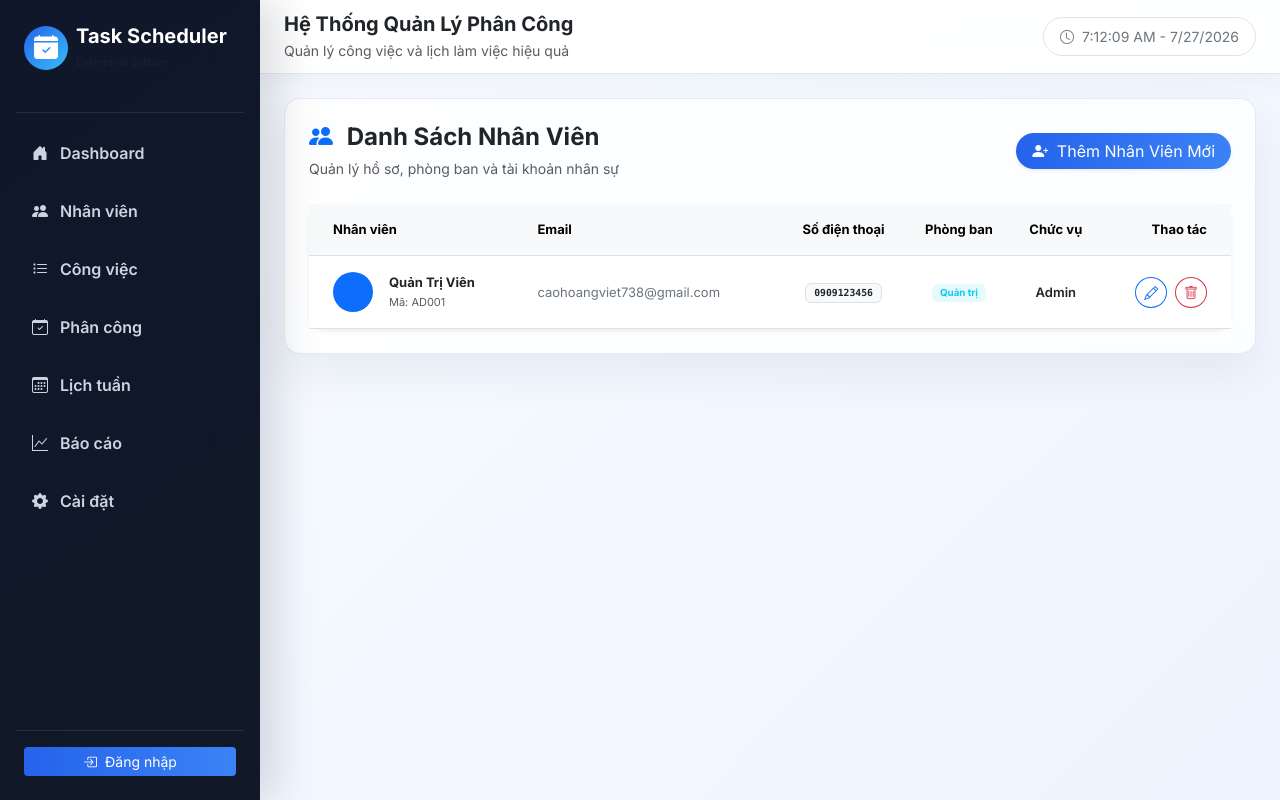
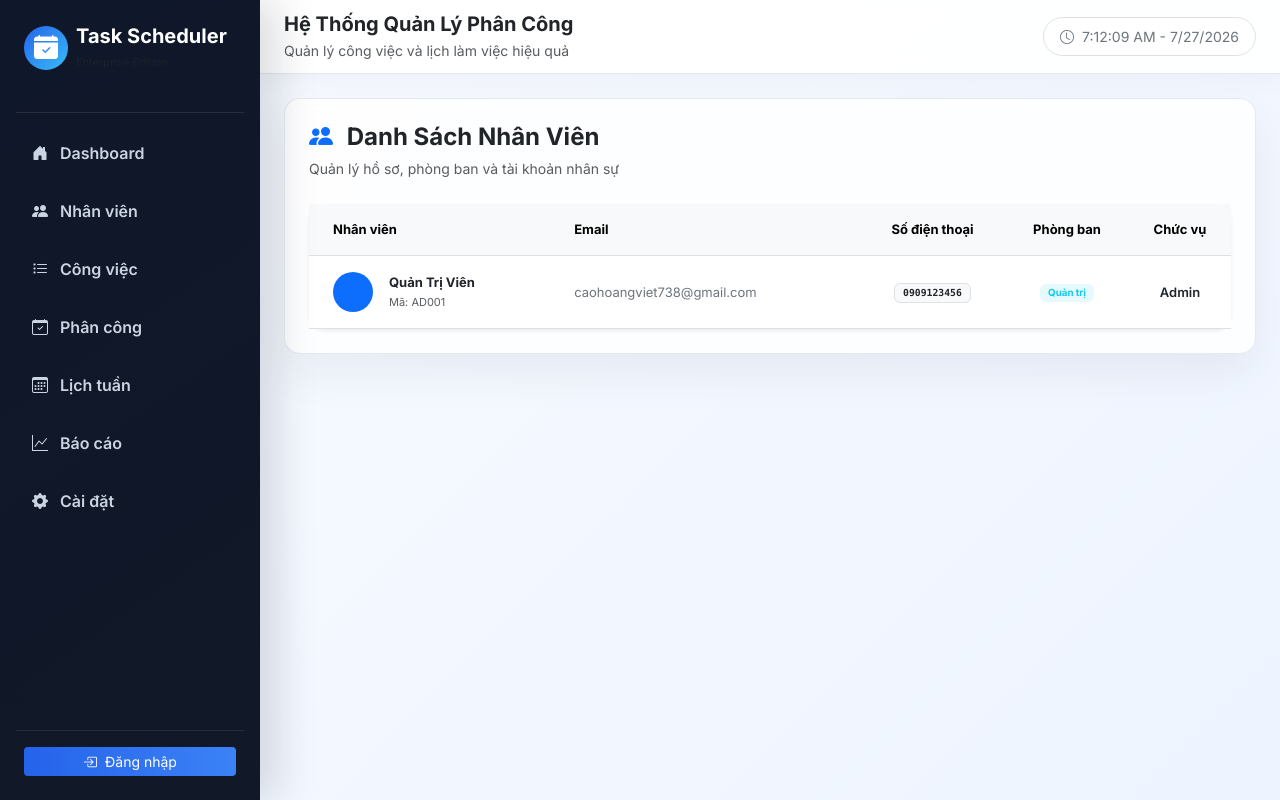
Before and after one commit to Chngivt/EmployeeTaskScheduler, a Flask app: template app/templates/employee/edit.html in a window 1280 px wide. Run offline with Flask 3, Linux system fonts and the light colour scheme; the template is opened without the code that fills it: values that come from a table or form of the project are taken from there, others are empty.

Commit message:
Update edit.html

```diff
--- a/app/templates/employee/edit.html
+++ b/app/templates/employee/edit.html
@@ -6,9 +6,13 @@
         <h4 class="fw-bold text-dark mb-1"><i class="bi bi-people-fill text-primary me-2"></i> Danh Sách Nhân Viên</h4>
         <small class="text-muted">Quản lý hồ sơ, phòng ban và tài khoản nhân sự</small>
     </div>
+
+    <!-- CHỈ ADMIN MỚI THẤY NÚT THÊM NHÂN VIÊN -->
+    {% if session.get('role') == 'admin' %}
     <a href="/employee/add" class="btn btn-primary shadow-sm rounded-pill px-3">
         <i class="bi bi-person-plus-fill me-1"></i> Thêm Nhân Viên Mới
     </a>
+    {% endif %}
 </div>
 
 <div class="card shadow-sm border-0 rounded-4">
@@ -22,7 +26,11 @@
                         <th class="py-3">Số điện thoại</th>
                         <th class="py-3">Phòng ban</th>
                         <th class="py-3">Chức vụ</th>
+
+                        <!-- CHỈ ADMIN MỚI THẤY CỘT THAO TÁC -->
+                        {% if session.get('role') == 'admin' %}
                         <th class="py-3 text-end pe-4">Thao tác</th>
+                        {% endif %}
                     </tr>
                 </thead>
                 <tbody>
@@ -54,6 +62,9 @@
                             <td><span class="badge bg-light text-dark border font-monospace px-2 py-1">{{ emp.phone }}</span></td>
                             <td><span class="badge bg-info bg-opacity-10 text-info fw-bold px-2 py-1">{{ emp.department }}</span></td>
                             <td class="fw-semibold text-dark">{{ emp.position }}</td>
+
+                            <!-- CHỈ ADMIN MỚI THẤY NÚT SỬA VÀ XÓA -->
+                            {% if session.get('role') == 'admin' %}
                             <td class="text-end pe-4">
                                 <!-- NÚT CHỈNH SỬA NHÂN VIÊN -->
                                 <a href="/employee/edit/{{ emp.id }}" class="btn btn-outline-primary btn-sm rounded-circle p-1 px-2 me-1" title="Chỉnh sửa">
@@ -65,11 +76,13 @@
                                     <i class="bi bi-trash"></i>
                                 </a>
                             </td>
+                            {% endif %}
                         </tr>
                         {% endfor %}
                     {% else %}
                         <tr>
-                            <td colspan="6" class="text-muted py-5 text-center">Chưa có nhân viên nào trong danh sách.</td>
+                            <!-- Điều chỉnh colspan tùy theo role để hiển thị thông báo đẹp hơn -->
+                            <td colspan="{% if session.get('role') == 'admin' %}6{% else %}5{% endif %}" class="text-muted py-5 text-center">Chưa có nhân viên nào trong danh sách.</td>
                         </tr>
                     {% endif %}
                 </tbody>
```
